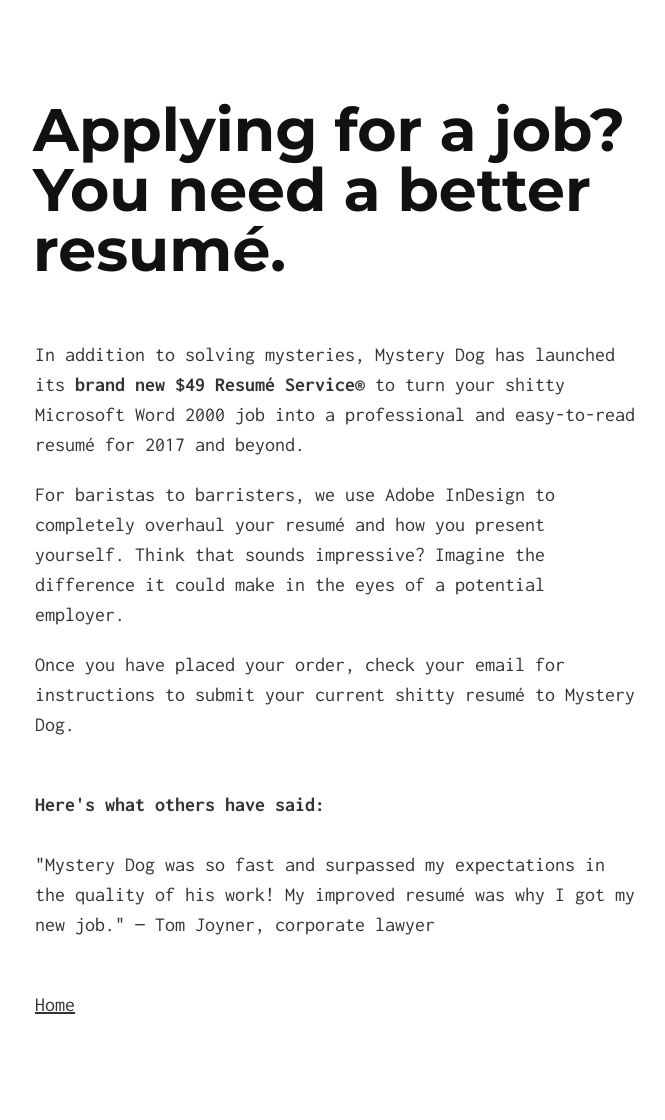
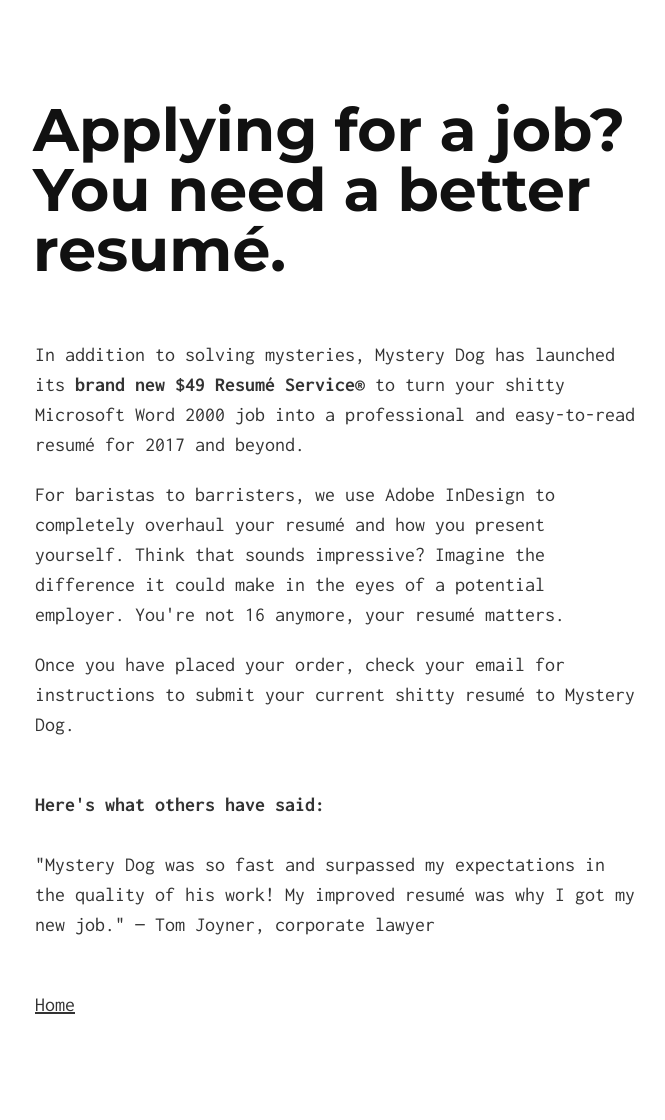
Before and after one commit to tomjoyner/shopping_cart, a Jekyll site: the page resumeservice.html, which Jekyll copies as it is, in a window 1280 px wide. Shown: the whole page, without its empty margins (305-970 px from the left). Built offline with Jekyll 4.4.1, drawn with Linux system fonts in a browser that asks for light colours.

Commit message:
Update resumeservice.html

```diff
--- a/resumeservice.html
+++ b/resumeservice.html
@@ -20,7 +20,7 @@
   <div class="container">
     <h1>Applying for a job? You need a better resumé.</h1>
     <p>In addition to solving mysteries, Mystery Dog has launched its <b>brand new $49 Resumé Service®</b> to turn your shitty Microsoft Word 2000 job into a professional and easy-to-read resumé for 2017 and beyond.</p>
-<p>For baristas to barristers, we use Adobe InDesign to completely overhaul your resumé and how you present yourself. Think that sounds impressive? Imagine the difference it could make in the eyes of a potential employer.</p>
+<p>For baristas to barristers, we use Adobe InDesign to completely overhaul your resumé and how you present yourself. Think that sounds impressive? Imagine the difference it could make in the eyes of a potential employer. You're not 16 anymore, your resumé matters.</p>
 <p>Once you have placed your order, check your email for instructions to submit your current shitty resumé to Mystery Dog.</p>
 
    <div id='product-component-501723ffb3a'></div>
```
